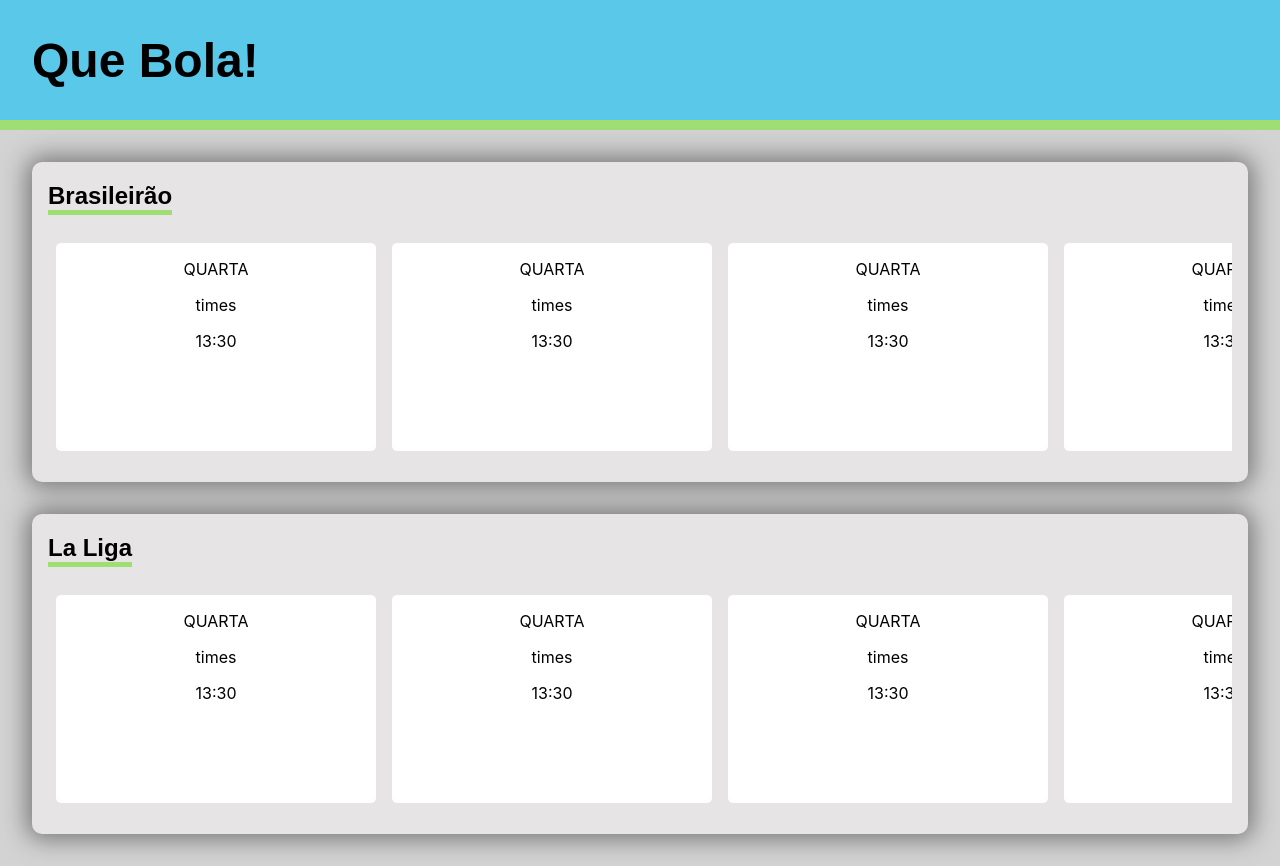
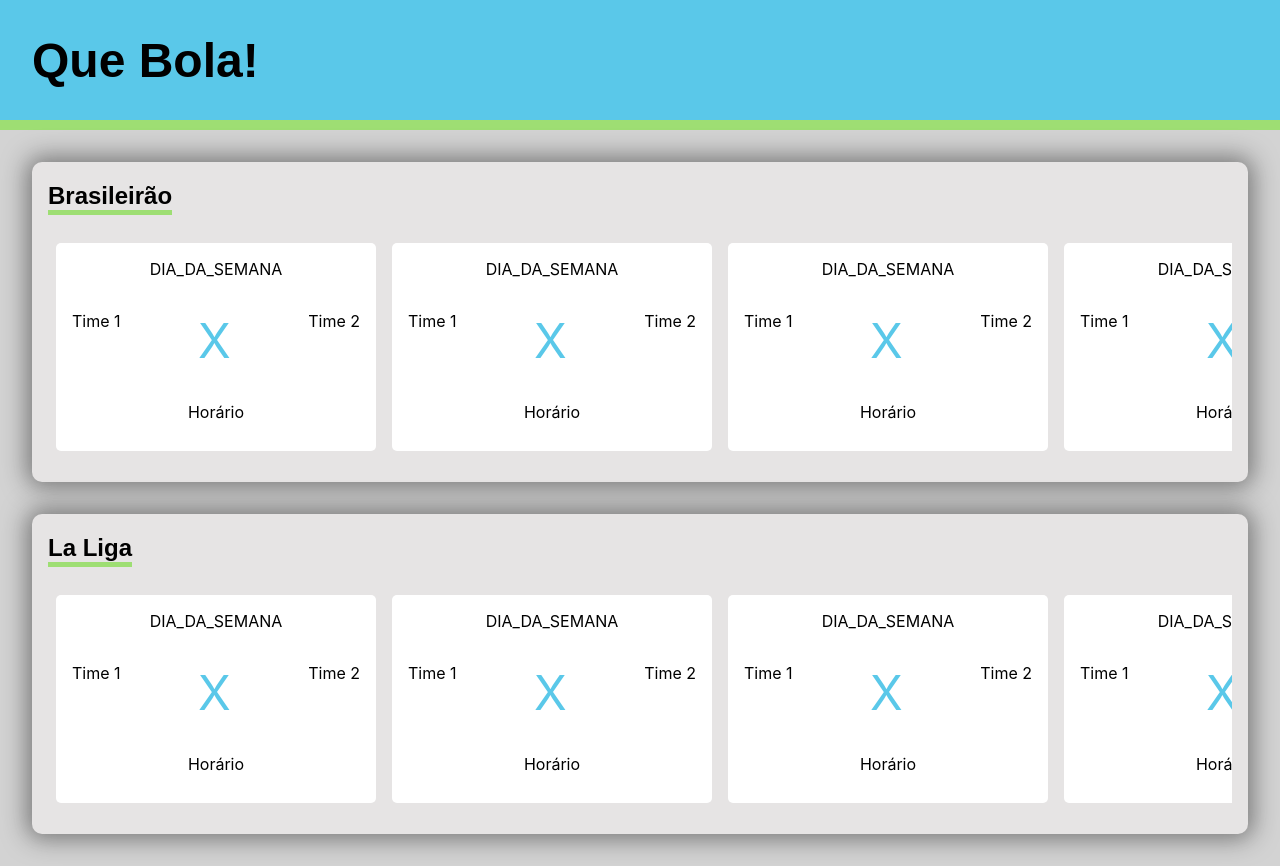
Before and after one commit to brendapc/que-bola, a React (Create React App) app in the folder que-bola/: page / in a window 1280 px wide. Built offline with nearby package versions, Linux system fonts and the light colour scheme.

Commit message:
refactor: styled cards

```diff
--- a/que-bola/src/championships/championships-styles.jsx
+++ b/que-bola/src/championships/championships-styles.jsx
@@ -16,7 +16,7 @@
 
 export const Content = styled.div`
   height: 14rem;
-  overflow: auto;
+  overflow-y: auto;
   display: flex;
 `;
 
--- a/que-bola/src/layout-structure/styled-components/Card.jsx
+++ b/que-bola/src/layout-structure/styled-components/Card.jsx
@@ -1,12 +1,28 @@
 import React from "react";
+import styled from "styled-components";
 import { ContentCard } from "../../championships/championships-styles";
+
+const Standing = styled.div`
+  display: flex;
+  justify-content: space-between;
+  padding: 1rem;
+`;
+
+const Versus = styled.div`
+  font-size: 3rem;
+  color: #5ac8e9;
+`;
 
 export const Card = () => {
   return (
     <ContentCard>
-      <p>QUARTA</p>
-      <div>times</div>
-      <p>13:30</p>
+      <p>DIA_DA_SEMANA</p>
+      <Standing>
+        <div>Time 1</div>
+        <Versus> X </Versus>
+        <div>Time 2</div>
+      </Standing>
+      <p>Horário</p>
     </ContentCard>
   );
 };
```
